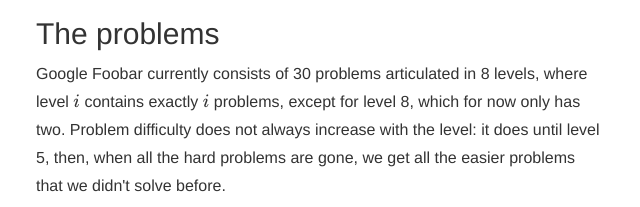
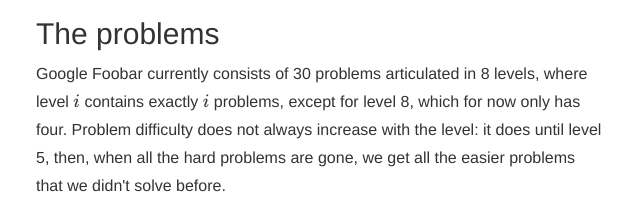
Before and after one commit to jacquerie/google-foobar-post-mortem, a plain HTML site: page index.html in a window 1280 px wide. Shown: the part 714-921 px from the top of the page, 319-959 px from the left. Drawn offline with nearby package versions, Linux system fonts and the light colour scheme; some packages are replaced by stand-ins of ours.

Commit message:
Fix: account for two new problems.

```diff
--- a/index.html
+++ b/index.html
@@ -35,7 +35,7 @@
         <p>I won't talk in this post about <a href="https://ello.co/pftio/post/-8bXK2nYAXM1v2wzGp9X5g">how to get in</a>, or <a href="http://luaforums.com/115/foo-bar-with-google-my-results">what does it look like</a>, since excellent articles were already written about these topics. I will instead describe the problems I encountered, the techniques I used and what I learned. I will also discuss a few conjectures I have about Google Foobar.</p>
 
         <h2>The problems</h2>
-        <p>Google Foobar currently consists of 30 problems articulated in 8 levels, where level \(i\) contains exactly \(i\) problems, except for level 8, which for now only has two. Problem difficulty does not always increase with the level: it does until level 5, then, when all the hard problems are gone, we get all the easier problems that we didn't solve before.</p>
+        <p>Google Foobar currently consists of 30 problems articulated in 8 levels, where level \(i\) contains exactly \(i\) problems, except for level 8, which for now only has four. Problem difficulty does not always increase with the level: it does until level 5, then, when all the hard problems are gone, we get all the easier problems that we didn't solve before.</p>
 
         <p>Since there's still people playing, I won't spoil their fun by posting the exact problem statements or their solutions. On the other hand, several problems are well-known, therefore discussing their solution should do no harm.</p>
 
```
